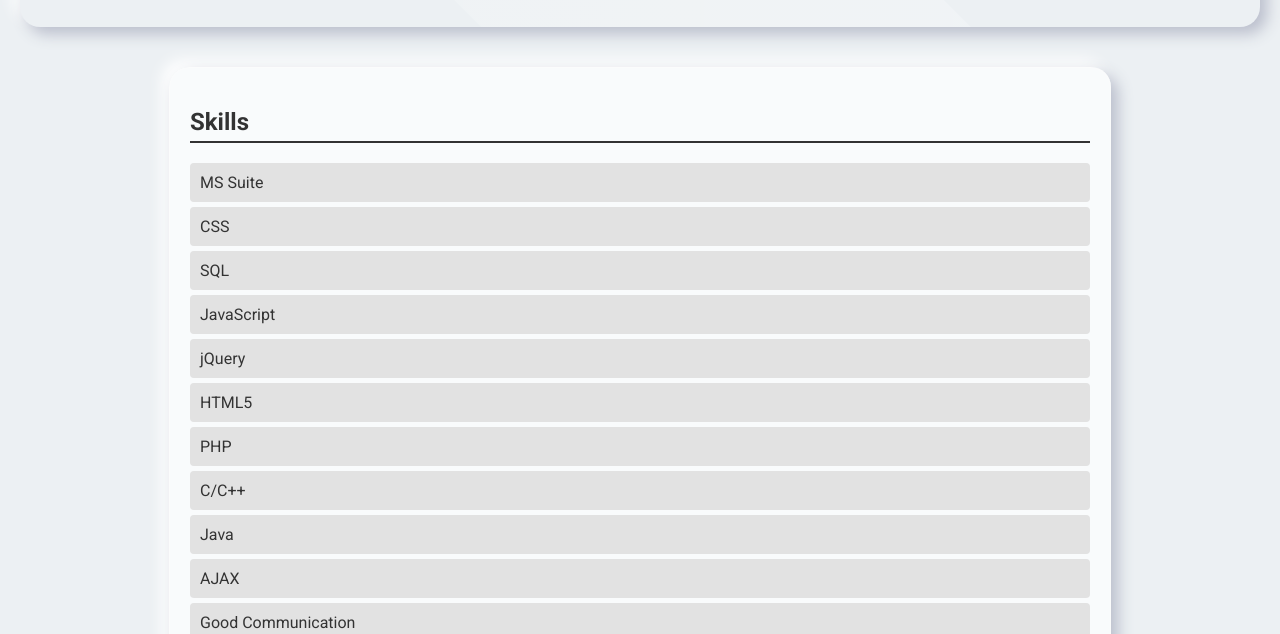
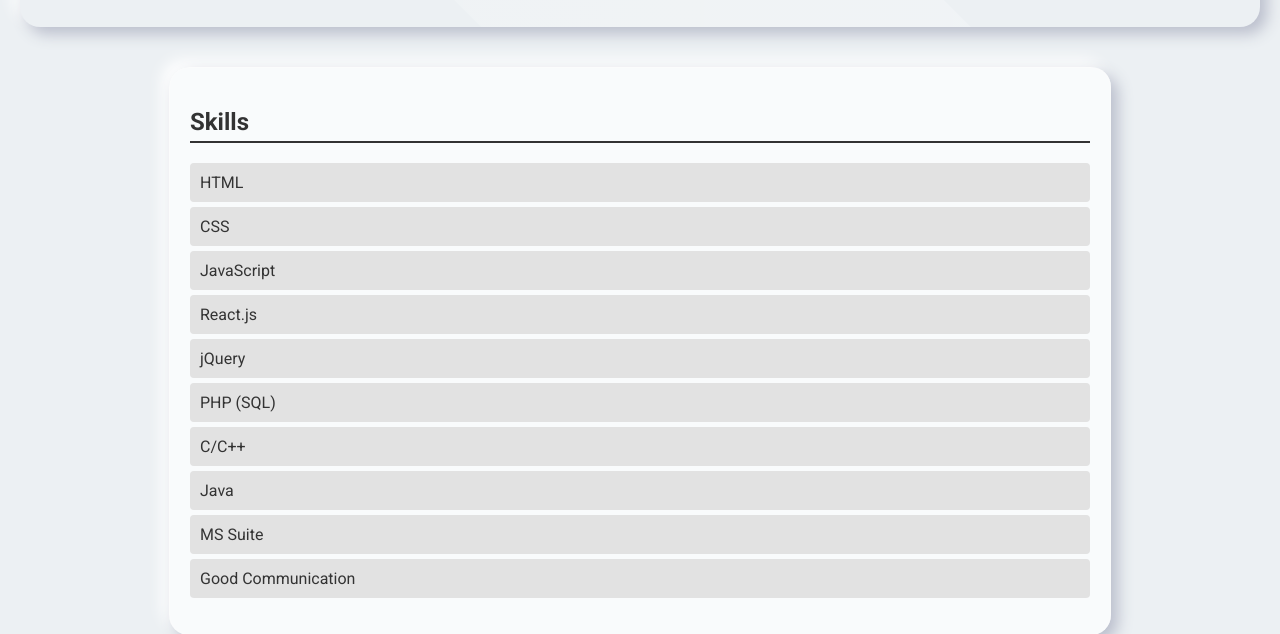
Before and after one commit to Md-ammal/resume, a plain HTML site: page index.html in a window 1280 px wide. Shown: the part 166-800 px from the top of the page. Drawn offline with Linux system fonts and the light colour scheme.

Commit message:
Update index.html
Updated with the newly leaned skills.

```diff
--- a/index.html
+++ b/index.html
@@ -184,16 +184,15 @@
     <section id="skills">
         <h2>Skills</h2>
         <ul>
-            <li>MS Suite</li>
+            <li>HTML</li>
             <li>CSS</li>
-            <li>SQL</li>
             <li>JavaScript</li>
+            <li>React.js</li>
             <li>jQuery</li>
-            <li>HTML5</li>
-            <li>PHP</li>
+            <li>PHP (SQL)</li>
             <li>C/C++</li>
             <li>Java</li>
-            <li>AJAX</li>
+            <li>MS Suite</li>
             <li>Good Communication</li>
         </ul>
     </section>
```
